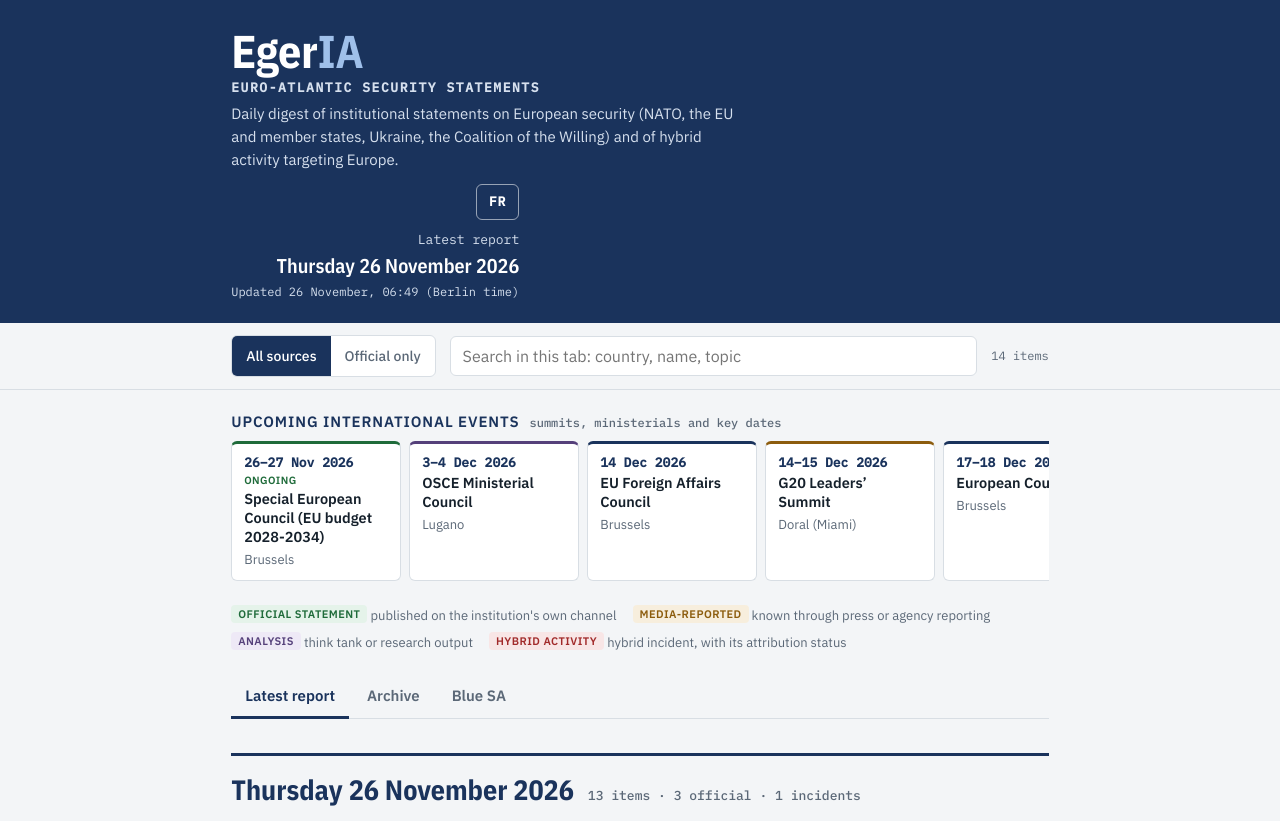
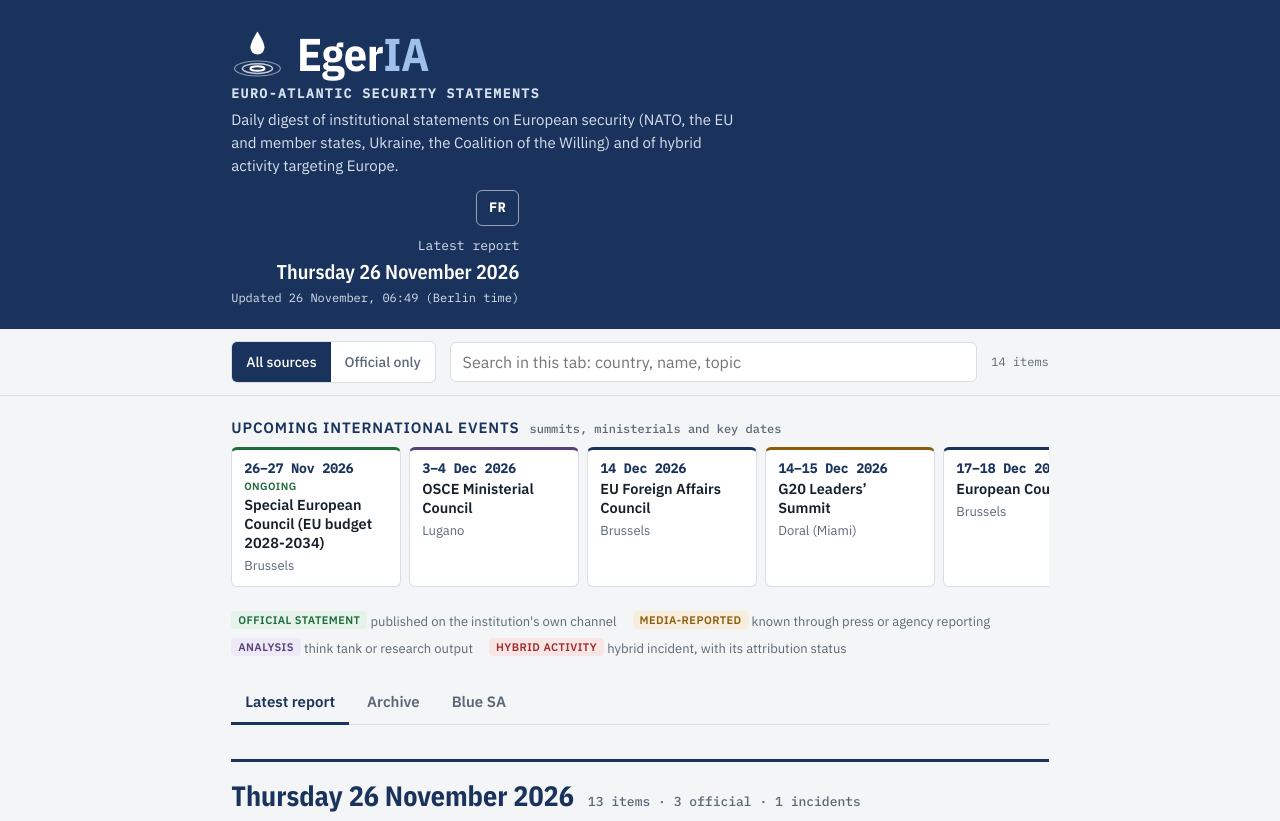
Before and after one commit to polad-claude/polad-claude.github.io, a plain HTML site: page index.html in a window 1280 px wide. Shown: the top 821 px of the page. Drawn offline with nearby package versions, Linux system fonts and the light colour scheme.

Commit message:
Add EgerIA logo (tears/spring) to header and favicon
Co-Authored-By: Claude Opus 5.5 <noreply@anthropic.com>
Claude-Session: https://claude.ai/code/session_01DAoJPWZYV1UvRZAvyiuZtL

```diff
--- a/index.html
+++ b/index.html
@@ -4,6 +4,7 @@
 <meta charset="utf-8">
 <meta name="viewport" content="width=device-width, initial-scale=1">
 <title>EgerIA – Euro-Atlantic security statements</title>
+<link rel="icon" href="favicon.svg" type="image/svg+xml">
 <meta name="description" content="Daily digest of institutional statements on European security (NATO, the EU and member states, Ukraine, the Coalition of the Willing) and of hybrid activity targeting Europe.">
 <link rel="preconnect" href="https://fonts.googleapis.com">
 <link rel="stylesheet" href="https://fonts.googleapis.com/css2?family=IBM+Plex+Sans+Condensed:wght@600;700&family=IBM+Plex+Sans:ital,wght@0,400;0,500;0,600;1,400&family=IBM+Plex+Mono:wght@400;500&display=swap">
@@ -42,6 +43,8 @@ header.mast{background:var(--navy);color:#fff}
 .mast .wrap{padding-block:28px 22px;display:flex;flex-wrap:wrap;gap:12px 32px;align-items:flex-end;justify-content:space-between}
 .mast h1{font-family:var(--f-head);font-weight:700;font-size:clamp(32px,6vw,46px);line-height:1.02;margin:0;letter-spacing:-.01em}
 .mast h1 .ia{color:#9FC0EA}
+.mast h1{display:flex;align-items:center;gap:.28em}
+.mast h1 .logo{width:1.15em;height:1.15em;flex:none;color:#fff}
 .mast p.sub{margin:4px 0 0;font:600 13px var(--f-mono);letter-spacing:.12em;text-transform:uppercase;color:#D6E0EE}
 .mast p{margin:6px 0 0;max-width:56ch;font-size:15px;color:#D6E0EE}
 .langbtn{font:600 13px var(--f-mono);color:#fff;background:transparent;border:1px solid rgba(255,255,255,.55);border-radius:6px;min-height:36px;padding:0 12px;cursor:pointer;margin-bottom:10px;letter-spacing:.06em}
@@ -138,7 +141,7 @@ footer{margin:56px 0 40px;font-size:13px;color:var(--muted);border-top:1px solid
 <header class="mast">
   <div class="wrap">
     <div>
-      <h1>Eger<span class="ia">IA</span></h1>
+      <h1><svg class="logo" viewBox="0 0 120 120" aria-hidden="true"><path d="M60 8 C60 8 44 32 44 44 a16 16 0 0 0 32 0 C76 32 60 8 60 8 Z" fill="currentColor"/><ellipse cx="60" cy="92" rx="16" ry="5" fill="none" stroke="currentColor" stroke-width="4.5"/><ellipse cx="60" cy="92" rx="34" ry="11" fill="none" stroke="currentColor" stroke-width="3.5" opacity=".75"/><ellipse cx="60" cy="92" rx="52" ry="17" fill="none" stroke="currentColor" stroke-width="2.5" opacity=".5"/></svg><span>Eger<span class="ia">IA</span></span></h1>
       <p class="sub" data-i="sub">Euro-Atlantic security statements</p>
       <p data-i="tagline">Daily digest of institutional statements on European security (NATO, the EU and member states, Ukraine, the Coalition of the Willing) and of hybrid activity targeting Europe.</p>
     </div>
```
Also changed, not shown: favicon.svg (added).
